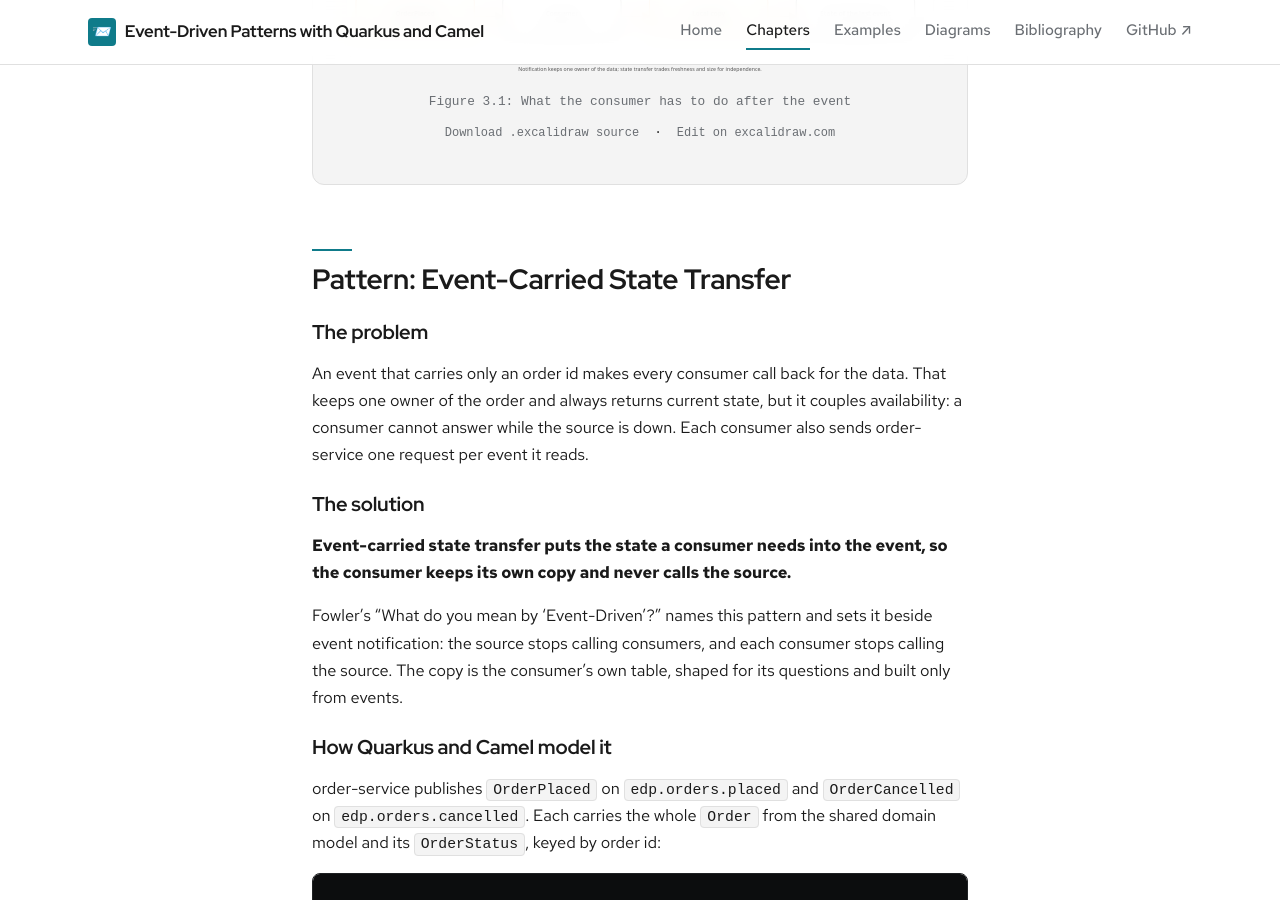
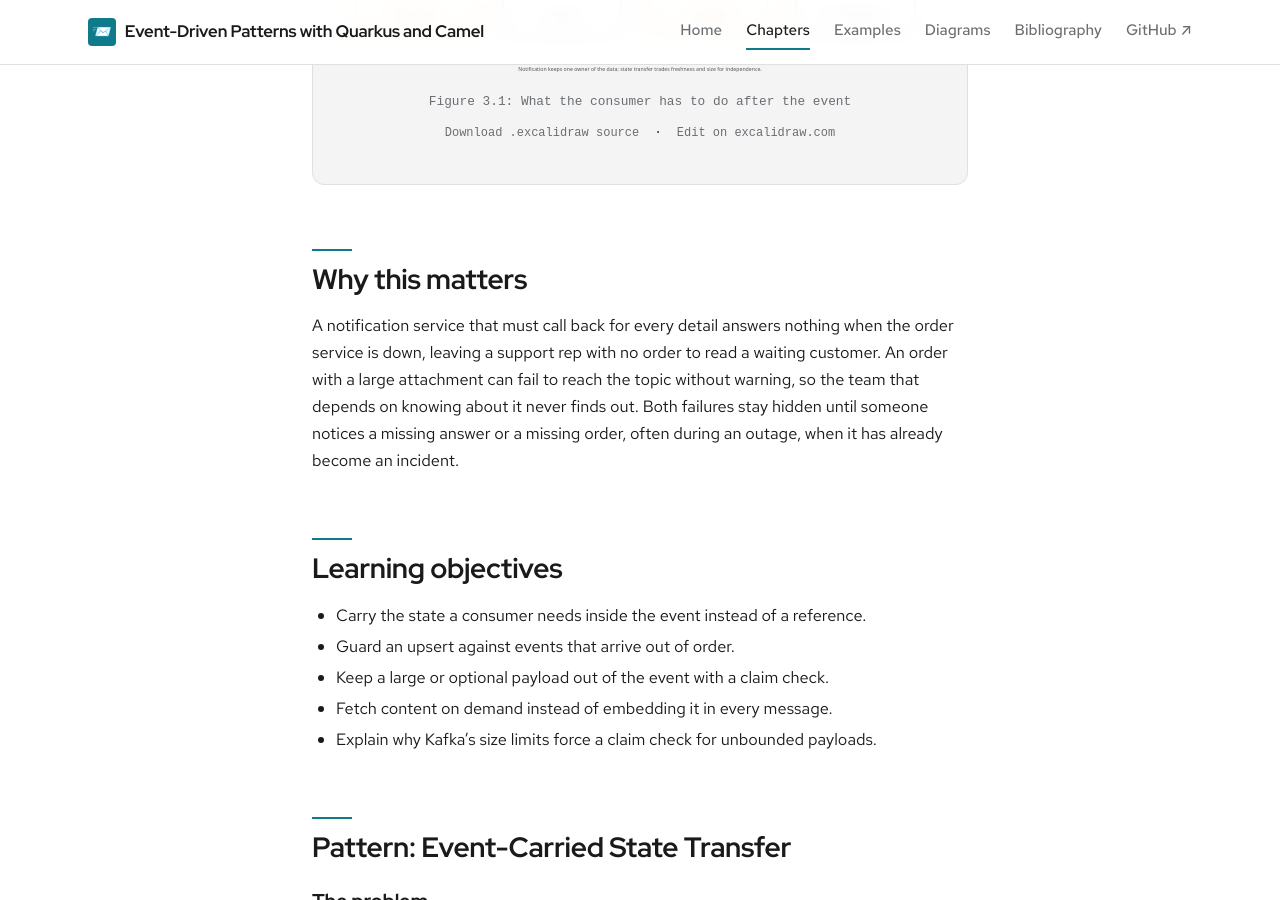
Before and after one commit to patterncatalyst/event-driven-patterns-with-quarkus-and-camel, a Jekyll site: the page built from _docs/03-event-carried-state-transfer.md, in a window 1280 px wide and 900 px high, scrolled down 783 px. Built offline with Jekyll 4.4.1, drawn with Linux system fonts in a browser that asks for light colours; some web fonts are replaced; some of the changed text lies outside the part shown.

Commit message:
docs(r18): pilot chapter sections (ch03, ch08, ch20) + soft word cap
Add Why this matters / Learning objectives (top) and Common pitfalls
(after When not to use it) to three pilot chapters. Convert validate.py's
hard 2500-word cap to a soft warning (owner: ~2000 target, no hard cap or
floor); update self-test accordingly.

```diff
--- a/_docs/03-event-carried-state-transfer.md
+++ b/_docs/03-event-carried-state-transfer.md
@@ -10,6 +10,18 @@ duration: "40 minutes"
 A customer asks the notification service about order O-1001. The service needs the customer, the item and the status. If it has to ask the order service, it fails whenever the order service is down, and every question costs a request. If the event already told it everything, it can answer alone.
 
 {% include excalidraw.html file="03-notification-vs-state-transfer" alt="Event notification carries only the order id and the consumer fetches the current state; event-carried state transfer carries the whole Order and the consumer reads its local copy" caption="Figure 3.1: What the consumer has to do after the event" %}
+
+## Why this matters
+
+A notification service that must call back for every detail answers nothing when the order service is down, leaving a support rep with no order to read a waiting customer. An order with a large attachment can fail to reach the topic without warning, so the team that depends on knowing about it never finds out. Both failures stay hidden until someone notices a missing answer or a missing order, often during an outage, when it has already become an incident.
+
+## Learning objectives
+
+- Carry the state a consumer needs inside the event instead of a reference.
+- Guard an upsert against events that arrive out of order.
+- Keep a large or optional payload out of the event with a claim check.
+- Fetch content on demand instead of embedding it in every message.
+- Explain why Kafka's size limits force a claim check for unbounded payloads.
 
 ## Pattern: Event-Carried State Transfer
 
@@ -129,6 +141,13 @@ Do not copy state that must be current. A balance, a stock level or a payment st
 
 Do not use a claim check for small payloads. A reference costs a second store, a second call and a lifecycle for the stored content, and a claim kept after its order is gone still takes space, and no service is responsible for deleting it. If every consumer reads the attachment, put it in the event and raise the limits, or store it once and let them all fetch it. And a claim check does not make the publish atomic with the commit: the order can commit and the event can still fail.
 
+## Common pitfalls
+
+- Skipping the status guard in the upsert lets a late event move a copy backwards, undoing a more recent cancellation.
+- An event that fails validation because it carries no order state is logged and skipped rather than retried, so a malformed producer can leave a copy permanently missing with no alarm raised.
+- Inlining a large attachment instead of keeping it behind a claim trips the producer's request-size limit after the order has already committed, so the order exists with no event to announce it.
+- Leaving claim records with no expiry policy lets stored content accumulate with nothing responsible for removing it.
+
 > **🤖 Explore with your agent**
 > "In examples/03-event-carried-state-transfer, place one Order with no attachment and one with a 100 KB attachment, then read both events from edp.orders.placed. For each, say whether the OrderCopy that OrderStateEvent builds can answer GET /order-copies/{id} with order-service stopped, and whether the Claim holds the attachment size, and apply the rule: carry state the consumer reads on every use, keep a large optional part behind a claim, and fetch current data from the owner when staleness is not acceptable."
 > Check: both copies answer with order-service stopped, the 100 KB event is under 1 KB and holds a claim, and only the attachment request fails.
```
Also changed, not shown: _docs/08-transactional-outbox.md (+18 -0 lines), _docs/20-join.md (+18 -0 lines), scripts/validate.py (+10 -6 lines).
